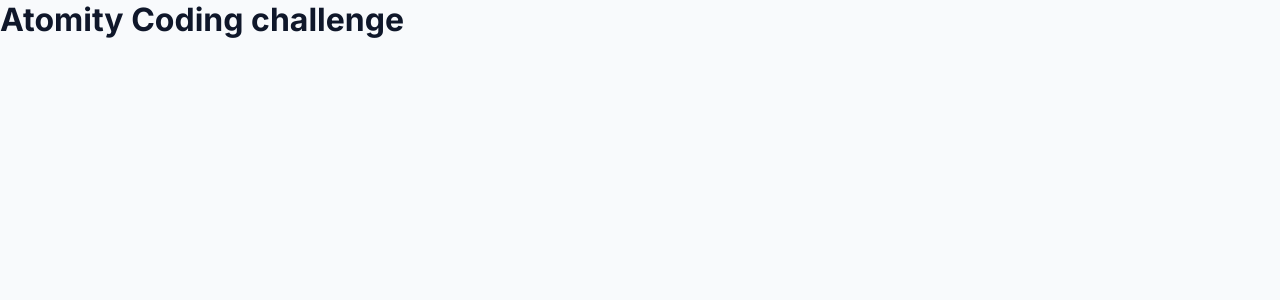
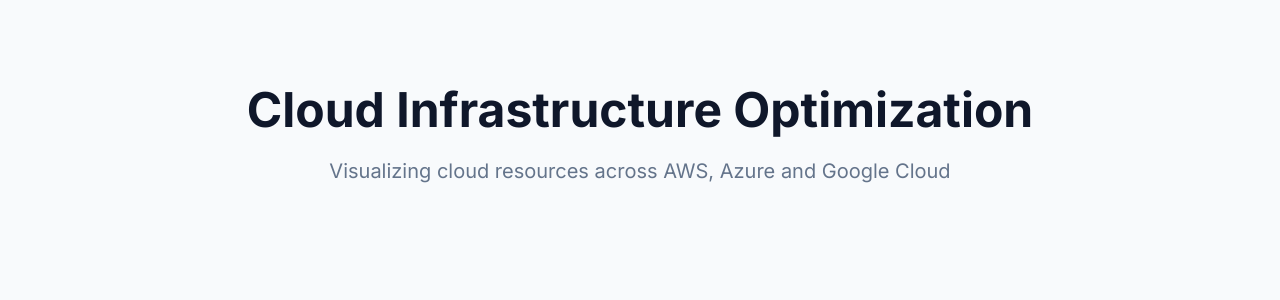
Before and after one commit to vasamsaiteja/atomity-frontend-challenge, a React (Vite) app: page / in a window 1280 px wide. Shown: the top 300 px of the page. Built offline with nearby package versions, Linux system fonts and the light colour scheme.

Commit message:
Add Hero component

```diff
--- a/src/App.tsx
+++ b/src/App.tsx
@@ -1,9 +1,7 @@
+import Hero from "./components/Hero/Hero";
+
 function App() {
-  return (
-    <div>
-      <h1>Atomity Coding challenge</h1>
-    </div>
-  );
+  return <Hero />;
 }
 
 export default App;
--- /dev/null
+++ b/src/components/Hero/Hero.css
@@ -0,0 +1,14 @@
+section {
+  text-align: center;
+  padding: 80px 20px;
+}
+
+section h1 {
+  font-size: 48px;
+  margin-bottom: 20px;
+}
+
+section p {
+  font-size: 20px;
+  color: var(--color-muted);
+}
--- /dev/null
+++ b/src/components/Hero/Hero.tsx
@@ -0,0 +1,12 @@
+import "./Hero.css";
+
+function Hero() {
+  return (
+    <section>
+      <h1>Cloud Infrastructure Optimization</h1>
+      <p>Visualizing cloud resources across AWS, Azure and Google Cloud</p>
+    </section>
+  );
+}
+
+export default Hero;
```
